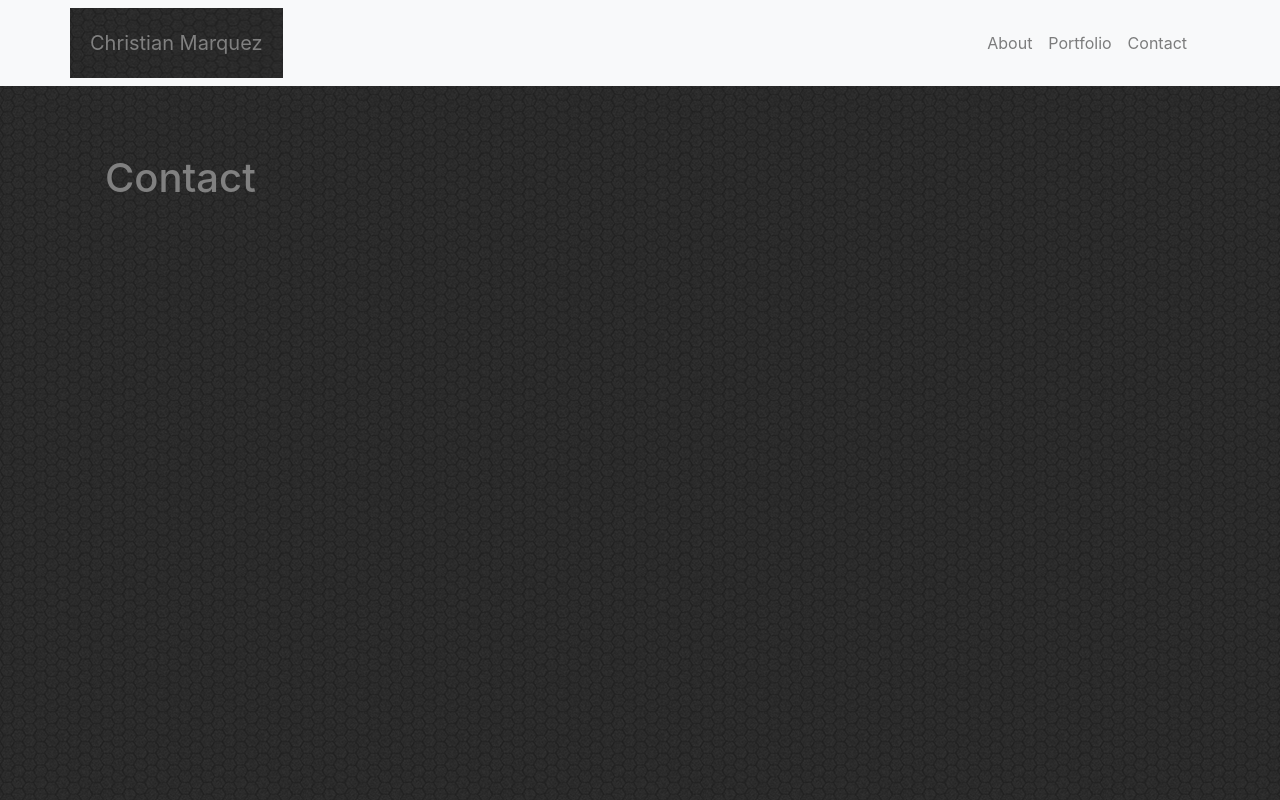
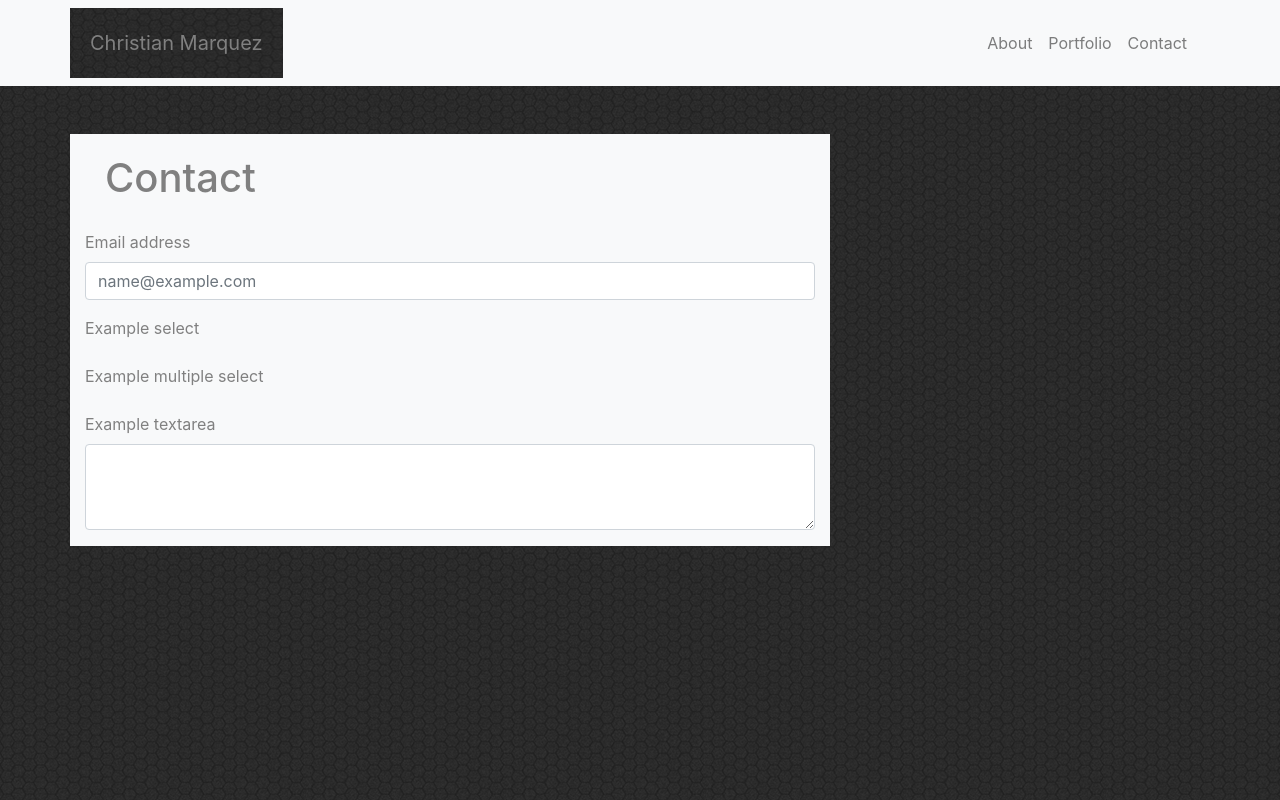
Before and after one commit to tiroxxx/MyPortfolio, a plain HTML site: page contact.html in a window 1280 px wide. Drawn offline with nearby package versions, Linux system fonts and the light colour scheme.

Commit message:
added a form from bootstrap

```diff
--- a/contact.html
+++ b/contact.html
@@ -30,15 +30,31 @@
     <main id="myContainer" class="container mt-5">
 
         <div class="row">
-            <div class="col-md-8">
+            <div class="col-md-8 bg-light">
                 <h1>Contact</h1>
             </div>
         </div>
 
         <div class="row">
-            <div class="col-md-8">
+            <div class="col-md-8 bg-light">
 
-
+                <form>
+                    <div class="form-group">
+                        <label for="exampleFormControlInput1">Email address</label>
+                        <input type="email" class="form-control" id="exampleFormControlInput1"
+                            placeholder="name@example.com">
+                    </div>
+                    <div class="form-group">
+                        <label for="exampleFormControlSelect1">Example select</label>
+                    </div>
+                    <div class="form-group">
+                        <label for="exampleFormControlSelect2">Example multiple select</label>
+                    </div>
+                    <div class="form-group">
+                        <label for="exampleFormControlTextarea1">Example textarea</label>
+                        <textarea class="form-control" id="exampleFormControlTextarea1" rows="3"></textarea>
+                    </div>
+                </form>
 
             </div>
         </div>
```
